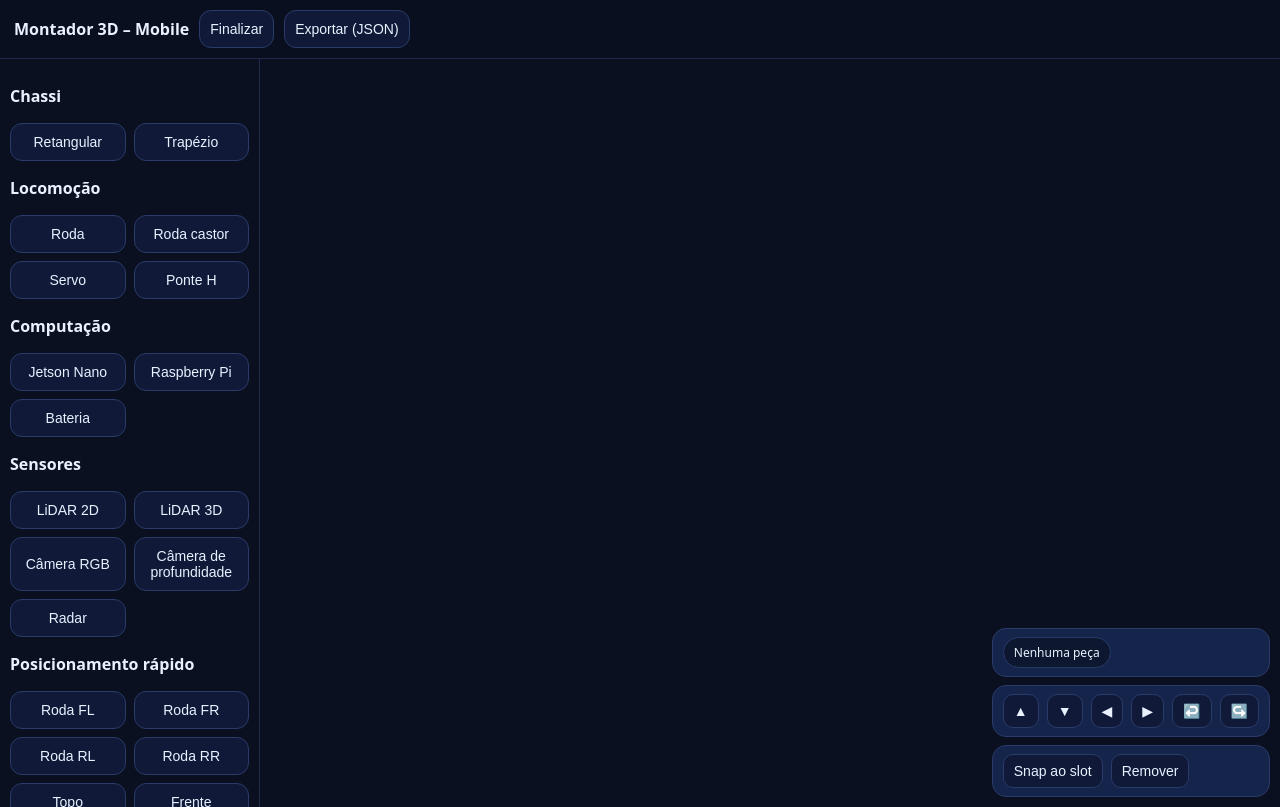
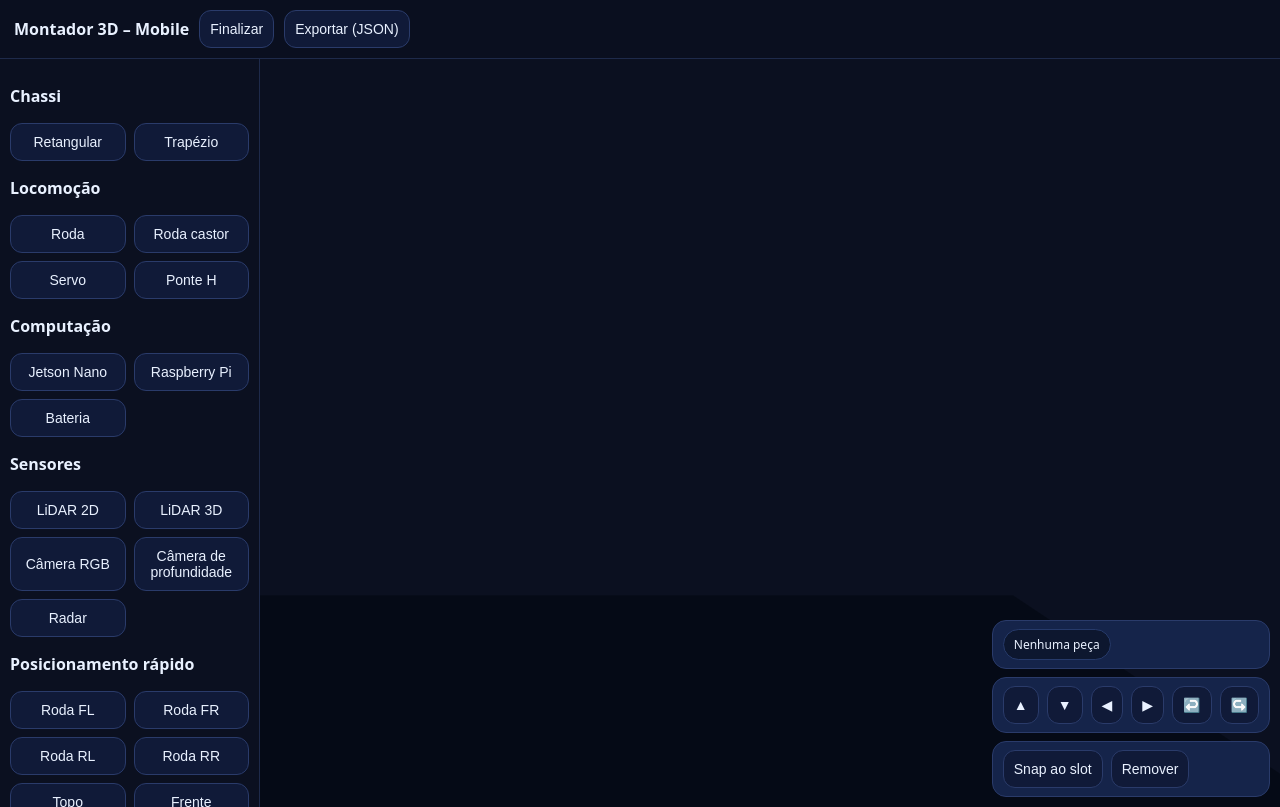
Before and after one commit to Leprechault/montador3d_mobile, a plain HTML site: page index.html in a window 1280 px wide. Drawn offline with nearby package versions, Linux system fonts and the light colour scheme; animation ran at ten frames a second.

Commit message:
Update index.html

```diff
--- a/index.html
+++ b/index.html
@@ -6,7 +6,7 @@
   <title>Montador 3D – Mobile</title>
   <style>
     :root { --bg:#0b1020; --panel:#0d172f; --line:#1e2a4a; --text:#e9f1ff; }
-    html, body { height:100%; margin:0; background:var(--bg); color:var(--text); font-family: system-ui, -apple-system, Segoe UI, Roboto, Arial, sans-serif; }
+    html, body { height:100%; margin:0; background:var(--bg); color:var(--text); font-family: system-ui,-apple-system,Segoe UI,Roboto,Arial,sans-serif; }
     header { padding:10px 14px; display:flex; gap:10px; align-items:center; border-bottom:1px solid var(--line); position:sticky; top:0; background:rgba(11,16,32,.9); backdrop-filter: blur(6px); z-index:10 }
     h1 { font-size:16px; margin:0; font-weight:600 }
     #wrap { display:grid; grid-template-columns: 260px 1fr; height: calc(100vh - 52px); }
@@ -15,13 +15,12 @@
     #three { width:100%; height:100%; display:block }
     .group { margin-bottom:10px; }
     .grid { display:grid; grid-template-columns: repeat(2, 1fr); gap:8px; }
-    button, select { background:#101a38; color:var(--text); border:1px solid #2a3b6a; border-radius:12px; padding:10px; font-size:14px; }
-    button:active { transform: scale(0.98); }
+    button { background:#101a38; color:var(--text); border:1px solid #2a3b6a; border-radius:12px; padding:10px; font-size:14px; }
     .pill { padding:6px 10px; border-radius:999px; background:#0d172f; border:1px solid #263a6a; font-size:12px; }
     #hud { position:absolute; right:10px; bottom:10px; display:flex; flex-direction:column; gap:8px; }
     .fab { background:#15244a; border:1px solid #2a3b6a; border-radius:14px; padding:8px 10px; display:flex; gap:8px; align-items:center; }
-    .fab button { padding:8px 10px; border-radius:10px; }
     #snack { position:fixed; left:50%; transform:translateX(-50%); bottom:14px; background:#0d172f; border:1px solid #263a6a; padding:8px 12px; border-radius:10px; font-size:12px; display:none; }
+    #err { position:fixed; inset:auto 10px 10px 10px; padding:10px; border:1px solid #663; background:#221; color:#fdd; display:none; border-radius:10px; }
     @media (max-width: 950px) { #wrap { grid-template-columns: 1fr; } #left { border-right:none; border-top:1px solid var(--line); order:2; } #right { order:1; height: 55vh; } }
   </style>
 </head>
@@ -31,6 +30,7 @@
     <button id="btnFinalize">Finalizar</button>
     <button id="btnExport">Exportar (JSON)</button>
   </header>
+
   <div id="wrap">
     <aside id="left">
       <div class="group">
@@ -40,6 +40,7 @@
           <button data-add="chassi:trap">Trapézio</button>
         </div>
       </div>
+
       <div class="group">
         <p><strong>Locomoção</strong></p>
         <div class="grid">
@@ -49,6 +50,7 @@
           <button data-add="ponte_h">Ponte H</button>
         </div>
       </div>
+
       <div class="group">
         <p><strong>Computação</strong></p>
         <div class="grid">
@@ -57,6 +59,7 @@
           <button data-add="bateria">Bateria</button>
         </div>
       </div>
+
       <div class="group">
         <p><strong>Sensores</strong></p>
         <div class="grid">
@@ -67,6 +70,7 @@
           <button data-add="radar">Radar</button>
         </div>
       </div>
+
       <div class="group">
         <p><strong>Posicionamento rápido</strong></p>
         <div class="grid">
@@ -79,47 +83,48 @@
         </div>
       </div>
     </aside>
+
     <main id="right">
       <canvas id="three"></canvas>
       <div id="hud">
         <div class="fab"><span class="pill" id="selLabel">Nenhuma peça</span></div>
         <div class="fab">
-          <button id="mvUp">▲</button><button id="mvDown">▼</button><button id="mvLeft">◀</button><button id="mvRight">▶</button>
+          <button id="mvUp">▲</button><button id="mvDown">▼</button>
+          <button id="mvLeft">◀</button><button id="mvRight">▶</button>
           <button id="rotL">↩️</button><button id="rotR">↪️</button>
         </div>
         <div class="fab"><button id="btnSnap">Snap ao slot</button><button id="btnRemove">Remover</button></div>
       </div>
     </main>
   </div>
+
   <div id="snack"></div>
+  <div id="err"></div>
+
+  <!-- CDNs -->
+  <script src="https://cdn.jsdelivr.net/npm/three@0.160.0/build/three.min.js"></script>
+  <script src="https://cdn.jsdelivr.net/npm/three@0.160.0/examples/js/controls/OrbitControls.js"></script>
 
   <script>
-    // Loader com fallbacks de CDN p/ Three.js + OrbitControls
-    function addScript(src){return new Promise((res,rej)=>{const s=document.createElement('script');s.src=src;s.onload=res;s.onerror=()=>rej(new Error('fail '+src));document.head.appendChild(s);});}
-    async function loadThree(){
-      const libs=[
-        'https://cdn.jsdelivr.net/npm/three@0.160.0/build/three.min.js',
-        'https://unpkg.com/three@0.160.0/build/three.min.js',
-        'https://cdnjs.cloudflare.com/ajax/libs/three.js/0.160.0/three.min.js'
-      ];
-      let ok=false; for(const u of libs){try{await addScript(u); if(window.THREE){ok=true; break;}}catch(e){}}
-      if(!ok) throw new Error('Three.js não carregou (CDN bloqueada)');
-      const ctrls=[
-        'https://cdn.jsdelivr.net/npm/three@0.160.0/examples/js/controls/OrbitControls.js',
-        'https://unpkg.com/three@0.160.0/examples/js/controls/OrbitControls.js'
-      ];
-      for(const u of ctrls){try{await addScript(u); if(THREE.OrbitControls) break;}catch(e){}}
-    }
+    // Se a CDN falhar, mostra erro em vez de travar silencioso
+    function fail(msg){ const d=document.getElementById('err'); d.textContent=msg; d.style.display='block'; }
 
-    (async()=>{
-      try{ await loadThree(); }catch(e){ alert(e.message); return; }
+    (function(){
+      if(!window.THREE){ fail('Three.js não carregou (CDN).'); return; }
 
       const canvas = document.getElementById('three');
       const renderer = new THREE.WebGLRenderer({canvas, antialias:true});
       renderer.setPixelRatio(Math.min(2, window.devicePixelRatio||1));
+
       const scene = new THREE.Scene(); scene.background = new THREE.Color(0x0b1020);
       const camera = new THREE.PerspectiveCamera(60, 1, 0.1, 200); camera.position.set(8,8,12);
-      const orbit = new THREE.OrbitControls(camera, renderer.domElement); orbit.target.set(0,0,0);
+
+      // OrbitControls (opcional — só se carregou)
+      let orbit=null;
+      if(THREE.OrbitControls){
+        orbit = new THREE.OrbitControls(camera, renderer.domElement);
+        orbit.target.set(0,0,0);
+      }
 
       scene.add(new THREE.AmbientLight(0xffffff, 0.35));
       const dir = new THREE.DirectionalLight(0xffffff, 1); dir.position.set(10,20,10); scene.add(dir);
@@ -127,43 +132,72 @@
       const ground = new THREE.Mesh(new THREE.PlaneGeometry(40,40), new THREE.MeshPhongMaterial({color:0x0d1728, side:THREE.DoubleSide}));
       ground.rotation.x = -Math.PI/2; ground.position.y = -0.01; scene.add(ground);
 
-      const parts = []; let chassis = null; let selected = null; let lastSlot = 'top';
-      function toast(msg){ const s=document.getElementById('snack'); s.textContent = msg; s.style.display='block'; clearTimeout(s._t); s._t=setTimeout(()=>s.style.display='none', 1400); }
-      function setSelected(m){ selected = m; document.getElementById('selLabel').textContent = selected? (selected.userData.label||'Peça'): 'Nenhuma peça'; }
-      function ensureChassis(){ if(chassis) return; const matGray = new THREE.MeshPhongMaterial({color:0x888888}); chassis = new THREE.Mesh(new THREE.BoxGeometry(6,0.4,8), matGray); chassis.position.set(0,0.2,0); chassis.userData={type:'chassi',label:'Chassi'}; scene.add(chassis); }
+      const parts = []; let chassis=null; let selected=null; let lastSlot='top';
+
+      const selLabel   = document.getElementById('selLabel');
+      const mvUp       = document.getElementById('mvUp');
+      const mvDown     = document.getElementById('mvDown');
+      const mvLeft     = document.getElementById('mvLeft');
+      const mvRight    = document.getElementById('mvRight');
+      const rotL       = document.getElementById('rotL');
+      const rotR       = document.getElementById('rotR');
+      const btnSnap    = document.getElementById('btnSnap');
+      const btnRemove  = document.getElementById('btnRemove');
+      const btnFinalize= document.getElementById('btnFinalize');
+      const btnExport  = document.getElementById('btnExport');
+
+      function toast(msg){ const s=document.getElementById('snack'); s.textContent=msg; s.style.display='block'; clearTimeout(s._t); s._t=setTimeout(()=>s.style.display='none', 1400); }
+      function setSelected(m){ selected=m; selLabel.textContent = selected? (selected.userData.label||'Peça') : 'Nenhuma peça'; }
+
+      function ensureChassis(){
+        if(chassis) return;
+        const matGray = new THREE.MeshPhongMaterial({color:0x888888});
+        chassis = new THREE.Mesh(new THREE.BoxGeometry(6,0.4,8), matGray);
+        chassis.position.set(0,0.2,0);
+        chassis.userData={type:'chassi',label:'Chassi'};
+        scene.add(chassis);
+      }
 
       function addPart(key){
         ensureChassis();
-        let mesh; const matGray = new THREE.MeshPhongMaterial({color:0x888888});
-        const matBlack= new THREE.MeshPhongMaterial({color:0x111111});
-        const matBlue = new THREE.MeshPhongMaterial({color:0x59b4ff});
-        const matGreen= new THREE.MeshPhongMaterial({color:0x2ecc71});
-        const matRed  = new THREE.MeshPhongMaterial({color:0xff5a5a});
-        const matYellow=new THREE.MeshPhongMaterial({color:0xf0d24d});
-        if(key==='chassi:ret'){ if(chassis) scene.remove(chassis); chassis = new THREE.Mesh(new THREE.BoxGeometry(6,0.4,8), matGray); chassis.position.set(0,0.2,0); chassis.userData={type:'chassi',label:'Chassi'}; scene.add(chassis); setSelected(chassis); return; }
-        if(key==='chassi:trap'){ if(chassis) scene.remove(chassis); const g = new THREE.CylinderGeometry(3.2, 2.2, 0.4, 4); g.rotateY(Math.PI/4); chassis = new THREE.Mesh(g, matGray); chassis.position.set(0,0.2,0); chassis.userData={type:'chassi',label:'Chassi'}; scene.add(chassis); setSelected(chassis); return; }
+        let mesh;
+        const matGray   = new THREE.MeshPhongMaterial({color:0x888888});
+        const matBlack  = new THREE.MeshPhongMaterial({color:0x111111});
+        const matBlue   = new THREE.MeshPhongMaterial({color:0x59b4ff});
+        const matGreen  = new THREE.MeshPhongMaterial({color:0x2ecc71});
+        const matRed    = new THREE.MeshPhongMaterial({color:0xff5a5a});
+        const matYellow = new THREE.MeshPhongMaterial({color:0xf0d24d});
+
+        if(key==='chassi:ret'){ if(chassis) scene.remove(chassis); chassis=new THREE.Mesh(new THREE.BoxGeometry(6,0.4,8),matGray); chassis.position.set(0,0.2,0); chassis.userData={type:'chassi',label:'Chassi'}; scene.add(chassis); setSelected(chassis); return; }
+        if(key==='chassi:trap'){ if(chassis) scene.remove(chassis); const g=new THREE.CylinderGeometry(3.2,2.2,0.4,4); g.rotateY(Math.PI/4); chassis=new THREE.Mesh(g,matGray); chassis.position.set(0,0.2,0); chassis.userData={type:'chassi',label:'Chassi'}; scene.add(chassis); setSelected(chassis); return; }
+
         switch(key){
-          case 'roda': mesh = new THREE.Mesh(new THREE.CylinderGeometry(0.8,0.8,0.4, 24), matBlack); mesh.rotation.z=Math.PI/2; mesh.userData.label='Roda'; lastSlot='wheelFL'; break;
-          case 'roda_castor': mesh = new THREE.Mesh(new THREE.SphereGeometry(0.4, 18, 18), matBlack); mesh.userData.label='Roda castor'; lastSlot='front'; break;
-          case 'servo': mesh = new THREE.Mesh(new THREE.BoxGeometry(1,0.8,1.6), matBlue); mesh.userData.label='Servo'; lastSlot='top'; break;
-          case 'ponte_h': mesh = new THREE.Mesh(new THREE.BoxGeometry(1.2,0.5,1.2), matRed); mesh.userData.label='Ponte H'; lastSlot='top'; break;
-          case 'jetson': mesh = new THREE.Mesh(new THREE.BoxGeometry(1.6,0.4,1.2), matGreen); mesh.userData.label='Jetson Nano'; lastSlot='top'; break;
-          case 'raspi': mesh = new THREE.Mesh(new THREE.BoxGeometry(1.4,0.35,0.9), matGreen); mesh.userData.label='Raspberry Pi'; lastSlot='top'; break;
-          case 'bateria': mesh = new THREE.Mesh(new THREE.BoxGeometry(1.8,0.7,1), matYellow); mesh.userData.label='Bateria'; lastSlot='top'; break;
-          case 'lidar2d': mesh = new THREE.Mesh(new THREE.CylinderGeometry(0.6,0.6,0.3, 24), new THREE.MeshPhongMaterial({color:0x69a5ff})); mesh.userData.label='LiDAR 2D'; lastSlot='front'; break;
-          case 'lidar3d': mesh = new THREE.Mesh(new THREE.SphereGeometry(0.5, 18, 18), new THREE.MeshPhongMaterial({color:0xffffff})); mesh.userData.label='LiDAR 3D'; lastSlot='top'; break;
-          case 'cam_rgb': mesh = new THREE.Mesh(new THREE.BoxGeometry(0.8,0.6,0.6), new THREE.MeshPhongMaterial({color:0x3333ff})); mesh.userData.label='Câmera RGB'; lastSlot='front'; break;
-          case 'cam_depth': mesh = new THREE.Mesh(new THREE.BoxGeometry(1.2,0.5,0.5), new THREE.MeshPhongMaterial({color:0x55ffcc})); mesh.userData.label='Câmera de profundidade'; lastSlot='front'; break;
-          case 'radar': mesh = new THREE.Mesh(new THREE.ConeGeometry(0.6, 1, 18), new THREE.MeshPhongMaterial({color:0xffaa00})); mesh.rotation.x=-Math.PI/2; mesh.userData.label='Radar'; lastSlot='front'; break;
+          case 'roda':        mesh=new THREE.Mesh(new THREE.CylinderGeometry(0.8,0.8,0.4,24),matBlack); mesh.rotation.z=Math.PI/2; mesh.userData.label='Roda'; lastSlot='wheelFL'; break;
+          case 'roda_castor': mesh=new THREE.Mesh(new THREE.SphereGeometry(0.4,18,18),matBlack); mesh.userData.label='Roda castor'; lastSlot='front'; break;
+          case 'servo':       mesh=new THREE.Mesh(new THREE.BoxGeometry(1,0.8,1.6),matBlue); mesh.userData.label='Servo'; lastSlot='top'; break;
+          case 'ponte_h':     mesh=new THREE.Mesh(new THREE.BoxGeometry(1.2,0.5,1.2),matRed); mesh.userData.label='Ponte H'; lastSlot='top'; break;
+          case 'jetson':      mesh=new THREE.Mesh(new THREE.BoxGeometry(1.6,0.4,1.2),matGreen); mesh.userData.label='Jetson Nano'; lastSlot='top'; break;
+          case 'raspi':       mesh=new THREE.Mesh(new THREE.BoxGeometry(1.4,0.35,0.9),matGreen); mesh.userData.label='Raspberry Pi'; lastSlot='top'; break;
+          case 'bateria':     mesh=new THREE.Mesh(new THREE.BoxGeometry(1.8,0.7,1),matYellow); mesh.userData.label='Bateria'; lastSlot='top'; break;
+          case 'lidar2d':     mesh=new THREE.Mesh(new THREE.CylinderGeometry(0.6,0.6,0.3,24),new THREE.MeshPhongMaterial({color:0x69a5ff})); mesh.userData.label='LiDAR 2D'; lastSlot='front'; break;
+          case 'lidar3d':     mesh=new THREE.Mesh(new THREE.SphereGeometry(0.5,18,18),new THREE.MeshPhongMaterial({color:0xffffff})); mesh.userData.label='LiDAR 3D'; lastSlot='top'; break;
+          case 'cam_rgb':     mesh=new THREE.Mesh(new THREE.BoxGeometry(0.8,0.6,0.6),new THREE.MeshPhongMaterial({color:0x3333ff})); mesh.userData.label='Câmera RGB'; lastSlot='front'; break;
+          case 'cam_depth':   mesh=new THREE.Mesh(new THREE.BoxGeometry(1.2,0.5,0.5),new THREE.MeshPhongMaterial({color:0x55ffcc})); mesh.userData.label='Câmera de profundidade'; lastSlot='front'; break;
+          case 'radar':       mesh=new THREE.Mesh(new THREE.ConeGeometry(0.6,1,18),new THREE.MeshPhongMaterial({color:0xffaa00})); mesh.rotation.x=-Math.PI/2; mesh.userData.label='Radar'; lastSlot='front'; break;
           default: return;
         }
-        scene.add(mesh); parts.push(mesh); setSelected(mesh); snapTo(lastSlot); toast(selected.userData.label+ ' adicionada');
+        scene.add(mesh); parts.push(mesh); setSelected(mesh); snapTo(lastSlot); toast(selected.userData.label+' adicionada');
       }
 
       function snapTo(key){
         if(!chassis || !selected) return;
-        const b=new THREE.Box3().setFromObject(chassis); const c=b.getCenter(new THREE.Vector3());
-        const y=b.max.y + 0.02; const dx=(b.max.x-b.min.x)/2 - 0.6; const dz=(b.max.z-b.min.z)/2 - 0.6; const t=selected;
+        chassis.updateMatrixWorld(true);
+        const b=new THREE.Box3().setFromObject(chassis);
+        const c=b.getCenter(new THREE.Vector3());
+        const y=b.max.y + 0.02;
+        const dx=(b.max.x-b.min.x)/2 - 0.6;
+        const dz=(b.max.z-b.min.z)/2 - 0.6;
+        const t=selected;
         if(key==='wheelFL') t.position.set(c.x - dx, b.min.y + 0.4, c.z + dz);
         if(key==='wheelFR') t.position.set(c.x + dx, b.min.y + 0.4, c.z + dz);
         if(key==='wheelRL') t.position.set(c.x - dx, b.min.y + 0.4, c.z - dz);
@@ -172,15 +206,21 @@
         if(key==='front')    t.position.set(c.x, y + 0.4, b.max.z + 0.5);
       }
 
-      document.querySelectorAll('[data-add]').forEach(b=> b.onclick = ()=> addPart(b.getAttribute('data-add')));
-      document.querySelectorAll('[data-slot]').forEach(b=> b.onclick = ()=> { lastSlot = b.getAttribute('data-slot'); snapTo(lastSlot); });
+      // botões de adicionar e slots
+      document.querySelectorAll('[data-add]').forEach(b=> b.addEventListener('click', ()=> addPart(b.getAttribute('data-add'))));
+      document.querySelectorAll('[data-slot]').forEach(b=> b.addEventListener('click', ()=> { lastSlot=b.getAttribute('data-slot'); snapTo(lastSlot); }));
 
-      const ray = new THREE.Raycaster(); const mouse = new THREE.Vector2();
+      // seleção por toque
+      const ray=new THREE.Raycaster(), mouse=new THREE.Vector2();
       renderer.domElement.addEventListener('pointerdown', (e)=>{
-        const r = renderer.domElement.getBoundingClientRect(); mouse.x = ((e.clientX - r.left)/r.width)*2 - 1; mouse.y = -((e.clientY - r.top)/r.height)*2 + 1; ray.setFromCamera(mouse, camera);
-        const hits = ray.intersectObjects(parts.concat(chassis? [chassis]: [])); if(hits[0]) setSelected(hits[0].object);
+        const r=renderer.domElement.getBoundingClientRect();
+        mouse.x=((e.clientX-r.left)/r.width)*2-1; mouse.y=-((e.clientY-r.top)/r.height)*2+1;
+        ray.setFromCamera(mouse,camera);
+        const hits=ray.intersectObjects(parts.concat(chassis?[chassis]:[]));
+        if(hits[0]) setSelected(hits[0].object);
       });
 
+      // HUD
       const step=0.2, rot=0.15;
       mvUp.onclick   = ()=>{ if(selected) selected.position.z -= step; };
       mvDown.onclick = ()=>{ if(selected) selected.position.z += step; };
@@ -191,16 +231,17 @@
       btnSnap.onclick= ()=> snapTo(lastSlot);
       btnRemove.onclick= ()=>{ if(selected && selected!==chassis){ scene.remove(selected); const i=parts.indexOf(selected); if(i>=0) parts.splice(i,1); setSelected(null); } };
 
-      btnFinalize.onclick = ()=>{ orbit.target.set(0,0,0); camera.position.set(10,10,12); };
+      btnFinalize.onclick = ()=>{ if(orbit){ orbit.target.set(0,0,0); } camera.position.set(10,10,12); };
       btnExport.onclick = ()=>{
         const data = parts.map(m=>({label:m.userData.label, pos:{x:m.position.x,y:m.position.y,z:m.position.z}, rot:{x:m.rotation.x,y:m.rotation.y,z:m.rotation.z}}));
-        const json = JSON.stringify(data, null, 2); const blob = new Blob([json], {type:'application/json'}); const url=URL.createObjectURL(blob); const a=document.createElement('a'); a.href=url; a.download='montagem.json'; a.click(); URL.revokeObjectURL(url);
+        const blob = new Blob([JSON.stringify(data,null,2)], {type:'application/json'});
+        const url=URL.createObjectURL(blob); const a=document.createElement('a'); a.href=url; a.download='montagem.json'; a.click(); URL.revokeObjectURL(url);
       };
 
-      function resize(){ const el = canvas.parentElement; const w = el.clientWidth; const h = el.clientHeight || Math.round(window.innerHeight*0.6); renderer.setSize(w,h,false); camera.aspect = w/h; camera.updateProjectionMatrix(); }
+      function resize(){ const el=canvas.parentElement; const w=el.clientWidth; const h=el.clientHeight||Math.round(window.innerHeight*0.6); renderer.setSize(w,h,false); camera.aspect=w/h; camera.updateProjectionMatrix(); }
       window.addEventListener('resize', resize); resize();
 
-      function loop(){ renderer.render(scene, camera); requestAnimationFrame(loop); } loop();
+      (function loop(){ renderer.render(scene,camera); requestAnimationFrame(loop); })();
     })();
   </script>
 </body>
```
